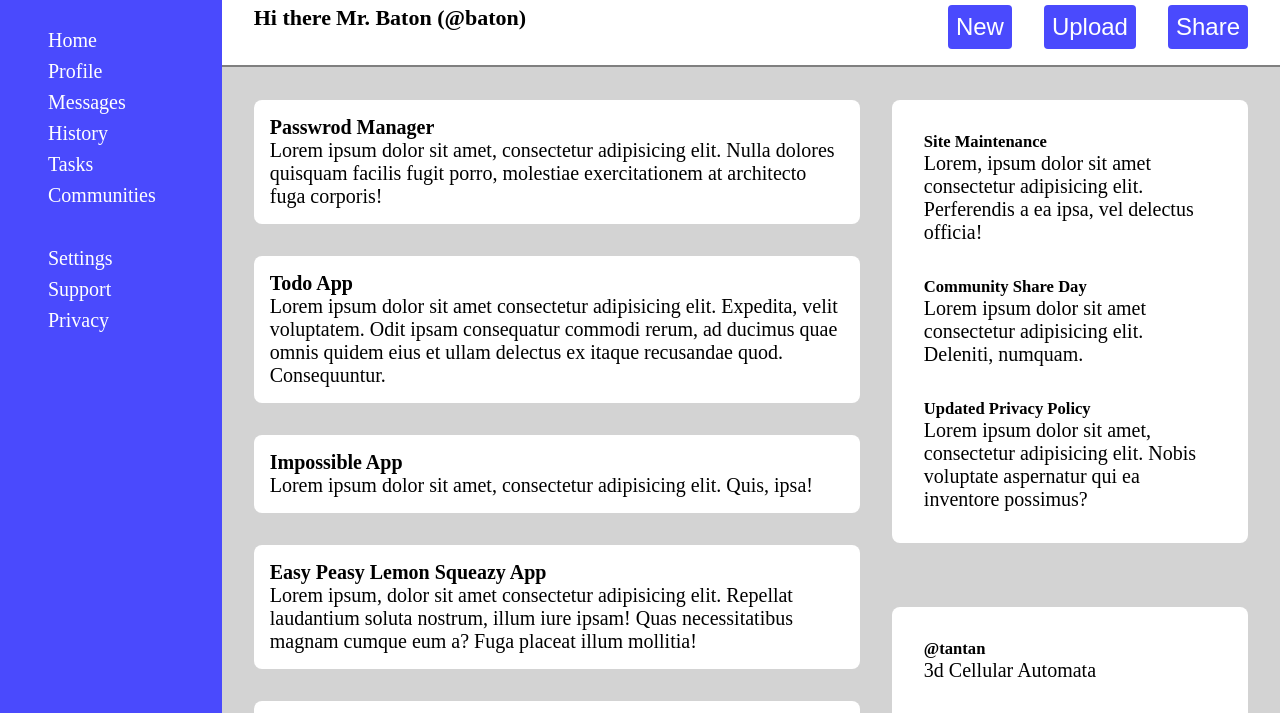
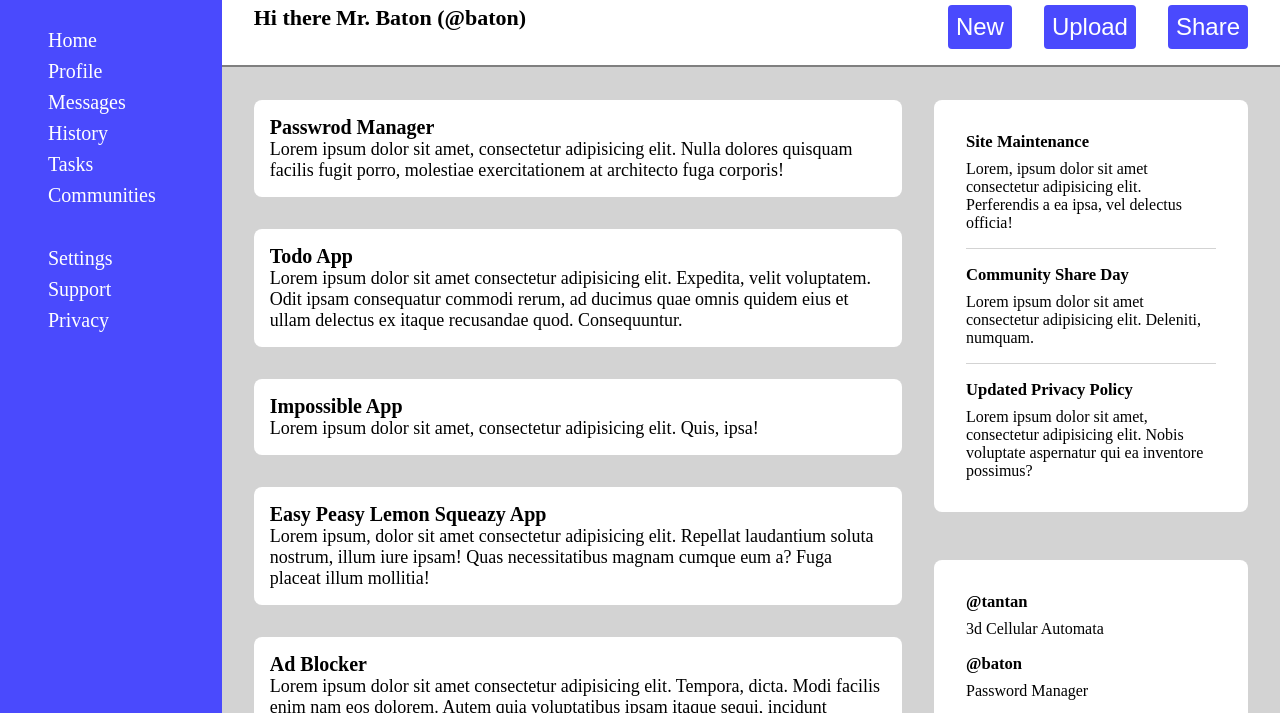
Before and after one commit to ThreeDotsEllipsis/admin-dashboard, a plain HTML site: page index.html in a window 1280 px wide. Shown: the part 69-782 px from the top of the page. Drawn offline with Linux system fonts and the light colour scheme.

Commit message:
Improvments to flexibility (smaller font in places, right bar smaller)

```diff
--- a/index.html
+++ b/index.html
@@ -115,6 +115,7 @@
                             ea ipsa, vel delectus officia!
                         </p>
                     </div>
+                    <div class="delimiter"></div>
                     <div class="announce">
                         <h5>Community Share Day</h5>
                         <p>
@@ -123,6 +124,7 @@
                             numquam.
                         </p>
                     </div>
+                    <div class="delimiter"></div>
                     <div class="announce">
                         <h5>Updated Privacy Policy</h5>
                         <p>
@@ -142,7 +144,7 @@
                     </div>
                     <div class="user">
                         <h5>@ben</h5>
-                        <p>RustTheBestProgrammingLanguage</p>
+                        <p>RustyRust</p>
                     </div>
                     <div class="user">
                         <h5>@godette</h5>
--- a/styles.css
+++ b/styles.css
@@ -81,8 +81,8 @@
     padding: 32px;
     display: grid;
     grid-template-columns: 4fr 1fr;
-    grid-template-rows: 1fr 1fr;
-    gap: 64px 32px;
+    grid-template-rows: 0.8fr 0.8fr;
+    gap: 48px 32px;
 }
 
 .projects {
@@ -98,6 +98,10 @@
     border-radius: 8px;
 }
 
+.card > p {
+    font-size: 0.9rem;
+}
+
 .announcements,
 .trending {
     display: flex;
@@ -107,9 +111,21 @@
     background-color: white;
     padding: 32px;
     border-radius: 8px;
+    min-width: 250px;
 }
 
-.announce,
-user {
-    word-wrap: break-word;
+.delimiter {
+    border-bottom: 1px groove lightgray;
 }
+
+.announce > p,
+.user > p  {
+    font-size: 0.8rem;
+}
+
+.user,
+.announce {
+    display: flex;
+    flex-flow: column nowrap;
+    row-gap: 8px;
+}
```
